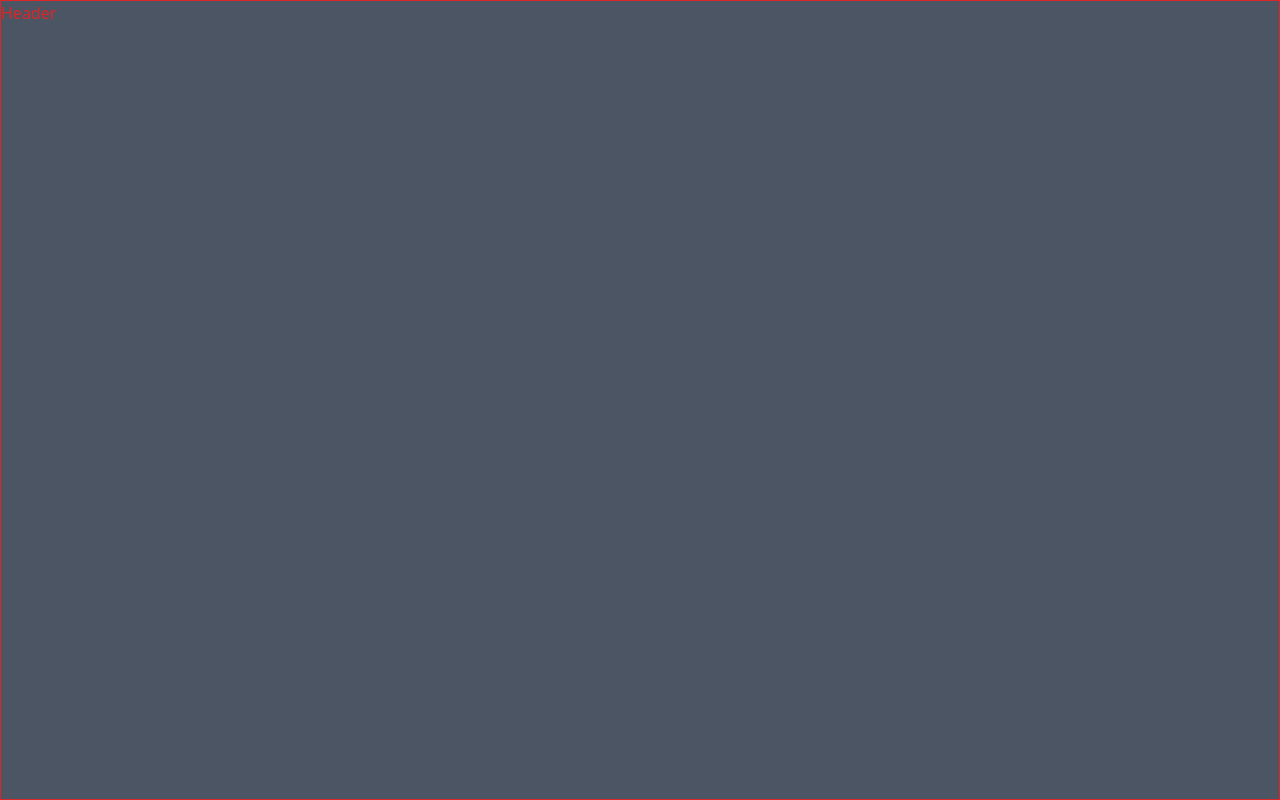
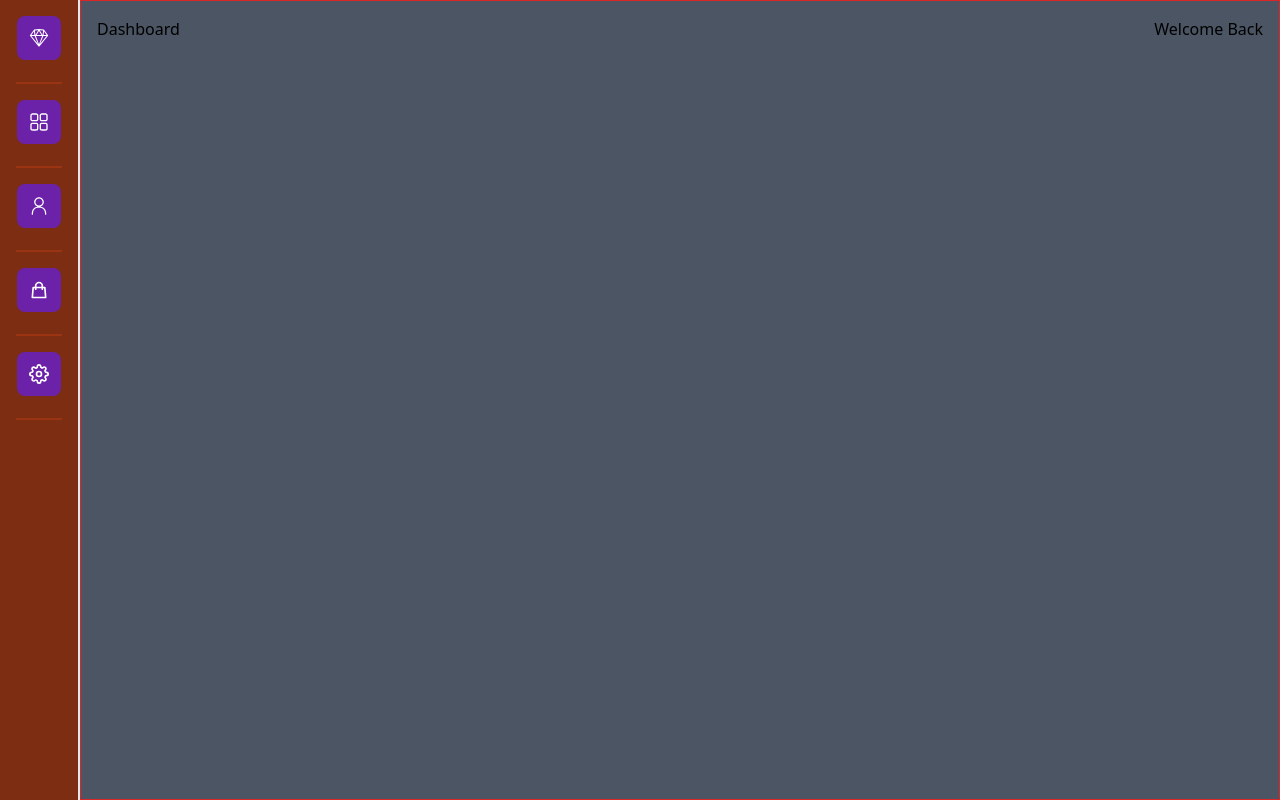
Before and after one commit to Nicholas-Abell/nextjs_dashboard, a Next.js app: page / in a window 1280 px wide. Built offline with nearby package versions, Linux system fonts and the light colour scheme.

Commit message:
created sidebar comp, added react-icons

```diff
--- a/components/Header.js
+++ b/components/Header.js
@@ -3,7 +3,11 @@ import React from 'react'
 const Header = () => {
     return (
         <>
-            <h1 className='text-red-600'>Header</h1>
+            <div className='flex justify-between px-4 pt-4'>
+                <h2>Dashboard</h2>
+                <h2>Welcome Back</h2>
+            </div>
+
         </>
     )
 }
--- /dev/null
+++ b/components/Sidebar.js
@@ -0,0 +1,59 @@
+import Link from 'next/link';
+import React from 'react';
+import { RxSketchLogo, RxDashboard, RxPerson } from 'react-icons/rx';
+import { HiOutlineShoppingBag } from 'react-icons/hi';
+import { FiSettings } from 'react-icons/fi';
+
+const Sidebar = ({ children }) => {
+    return (
+        <div className='flex'>
+            <div className='fixed w-20 p-4 h-screen bg-orange-900 border-r-2 flex flex-col gap-4'>
+                <div className='flex flex-col items-center'>
+                    <Link href='/'>
+                        <div className='bg-purple-800 text-white p-3 rounded-lg inline-block'>
+                            <RxSketchLogo size={20} />
+                        </div>
+                    </Link>
+                    <span className='border-b-2 border-orange-800 w-full p-2'></span>
+                </div>
+                <div className='flex flex-col items-center'>
+                    <Link href='/'>
+                        <div className='bg-purple-800 text-white p-3 rounded-lg inline-block'>
+                            <RxDashboard size={20} />
+                        </div>
+                    </Link>
+                    <span className='border-b-2 border-orange-800 w-full p-2'></span>
+                </div>
+                <div className='flex flex-col items-center'>
+                    <Link href='/'>
+                        <div className='bg-purple-800 text-white p-3 rounded-lg inline-block'>
+                            <RxPerson size={20} />
+                        </div>
+                    </Link>
+                    <span className='border-b-2 border-orange-800 w-full p-2'></span>
+                </div>
+                <div className='flex flex-col items-center'>
+                    <Link href='/'>
+                        <div className='bg-purple-800 text-white p-3 rounded-lg inline-block'>
+                            <HiOutlineShoppingBag size={20} />
+                        </div>
+                    </Link>
+                    <span className='border-b-2 border-orange-800 w-full p-2'></span>
+                </div>
+                <div className='flex flex-col items-center'>
+                    <Link href='/'>
+                        <div className='bg-purple-800 text-white p-3 rounded-lg inline-block'>
+                            <FiSettings size={20} />
+                        </div>
+                    </Link>
+                    <span className='border-b-2 border-orange-800 w-full p-2'></span>
+                </div>
+            </div>
+            <main className='ml-20 w-full'>
+                {children}
+            </main>
+        </div>
+    )
+}
+
+export default Sidebar
--- a/package.json
+++ b/package.json
@@ -11,7 +11,8 @@
   "dependencies": {
     "next": "13.2.4",
     "react": "18.2.0",
-    "react-dom": "18.2.0"
+    "react-dom": "18.2.0",
+    "react-icons": "^4.8.0"
   },
   "devDependencies": {
     "autoprefixer": "^10.4.14",
--- a/pages/_app.js
+++ b/pages/_app.js
@@ -1,5 +1,10 @@
+import Sidebar from '@/components/Sidebar'
 import '@/styles/globals.css'
 
 export default function App({ Component, pageProps }) {
-  return <Component {...pageProps} />
+  return (
+    <Sidebar>
+      <Component {...pageProps} />
+    </Sidebar>
+  )
 }
```
Also changed, not shown: 1 other file (tests, documents, lock files or other folders).
